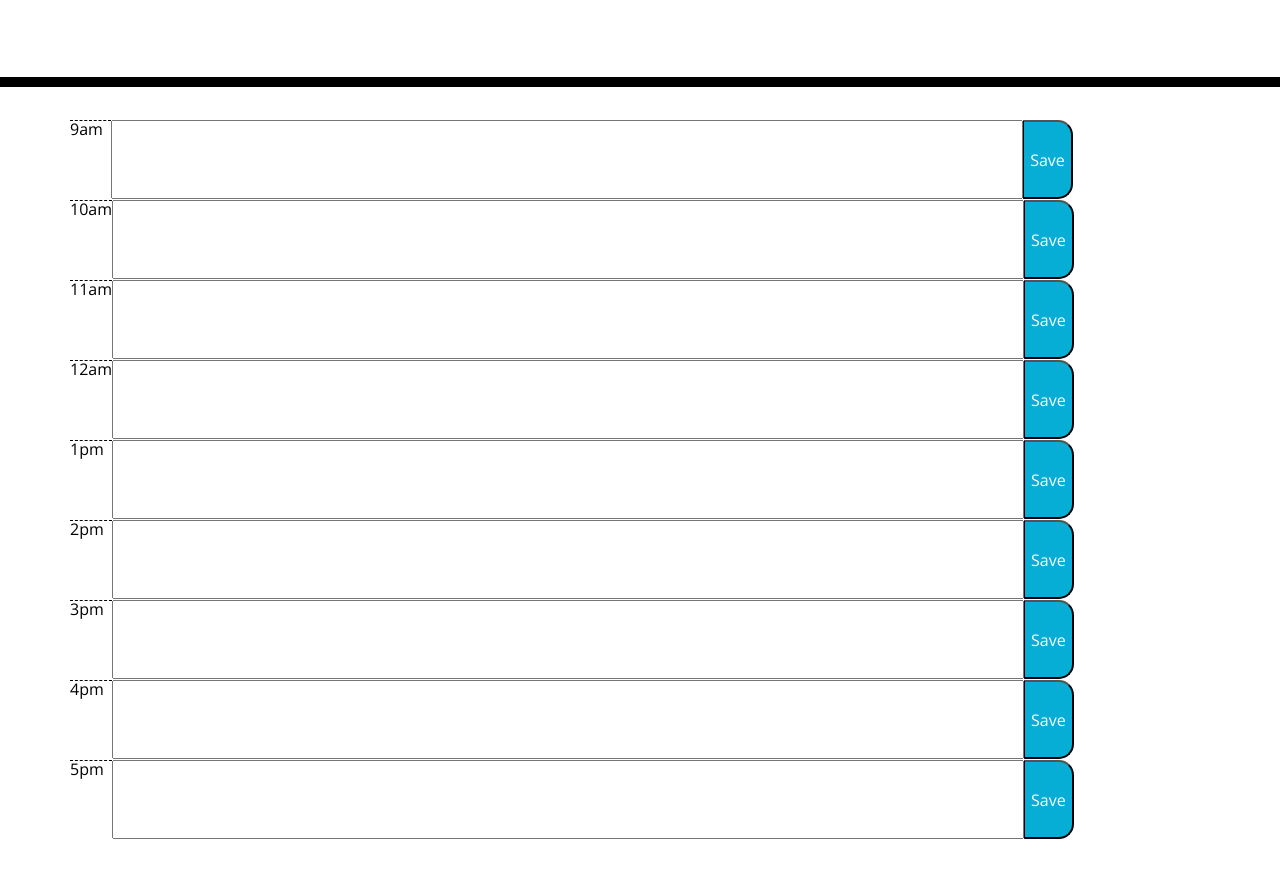
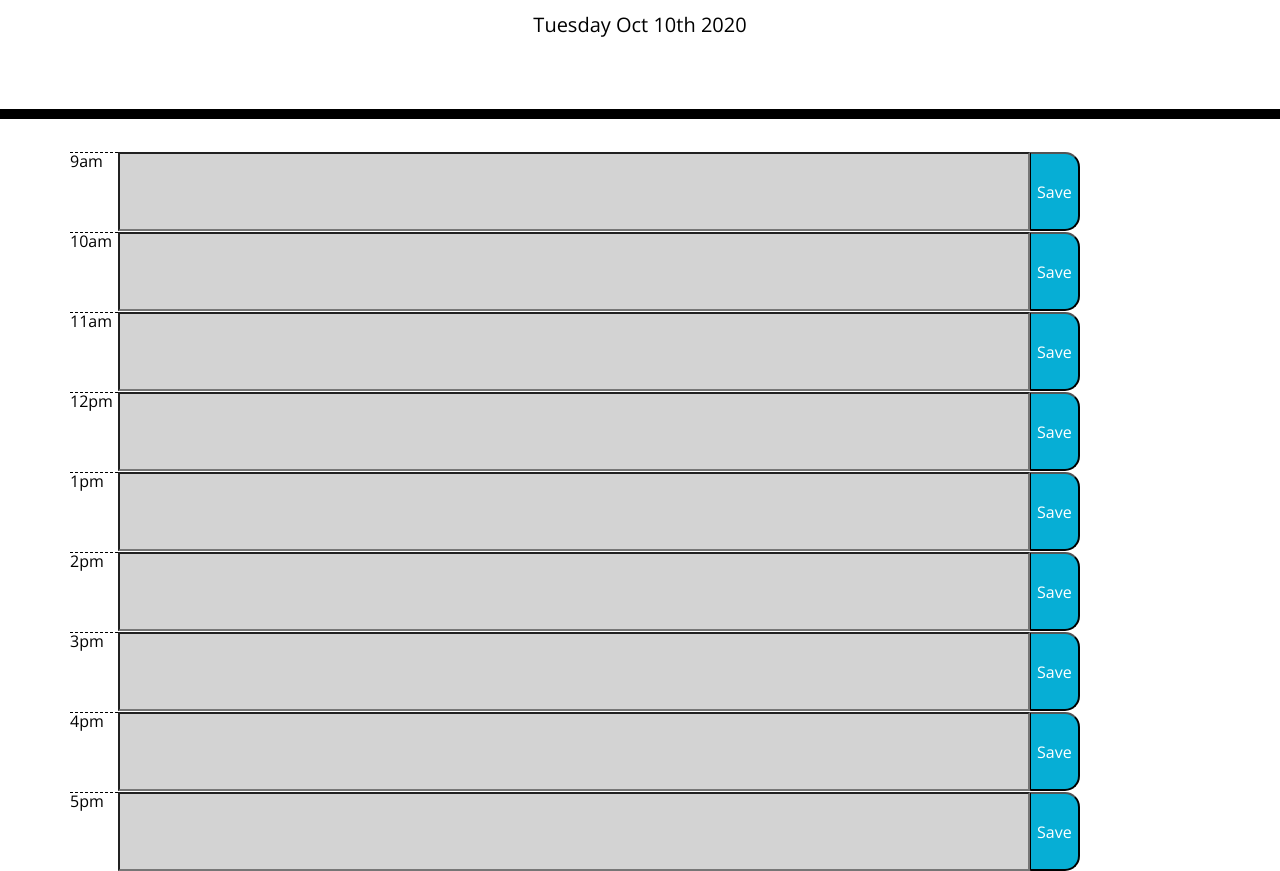
Before and after one commit to DustinErwin/Day-Scheduler, a plain HTML site: page index.html in a window 1280 px wide. Shown: the part 181-1052 px from the top of the page. Before the commit the page ends 1020 px from the top, so only its background shows below. Drawn offline with nearby package versions, Linux system fonts and the light colour scheme.

Commit message:
added code to build rest of page

```diff
--- /dev/null
+++ b/assets/script.js
@@ -0,0 +1,33 @@
+let timeBlk = $(".time-block");
+let hours = ["9am", "10am", "11am", "12pm", "1pm", "2pm", "3pm", "4pm", "5pm"];
+let m = moment();
+
+$("#currentDay").text(m.format("dddd MMM Mo YYYY"));
+
+//Populates page with time blocks
+for (let i = 0; i < 9; i++) {
+  let div = "<div id='" + i + "' class='row'></div>";
+  $("div.container").append(div);
+
+  let hour = "<p class='hour'>" + hours[i] + "</p>";
+
+  let input;
+  if ( i + 9 < m.format("H")) {
+    input = "<input class='text-center past time-block"+i+"'></input>";
+  } else if ( i + 9 === Math.floor(m.format("H"))) {
+    input = "<input class='text-center present time-block"+i+"'></input>";
+  } else {
+    input = "<input class='text-center future time-block"+i+"'></input>";
+  }
+
+  let btn = "<button class='saveBtn"+i+"'>Save</button>";
+
+  $("#" + i).append(hour, input, btn);
+}
+function saveTimeBlock () {
+  noteSave = $('input').prev()
+  note = noteSave.text()
+  console.log(note)
+
+}
+$('button').on('click', saveTimeBlock)
--- a/assets/style.css
+++ b/assets/style.css
@@ -25,7 +25,7 @@ body {
     white-space: pre-wrap;
   }
 
-  .time-block {
+  input {
     min-width: 80%;
     margin-bottom: 0em;
   }
@@ -37,11 +37,10 @@ body {
   }
 
   .hour {
-
-
     background-color: #ffffff;
     color: #000000;
     border-top: 1px dashed #000000;
+    min-width: 3em;
 
   }
 
@@ -60,7 +59,7 @@ body {
     color: white;
   }
 
-  .saveBtn {
+  button {
     border-left: 1px solid black;
     border-top-right-radius: 15px;
     border-bottom-right-radius: 15px;
@@ -68,7 +67,7 @@ body {
     color: white;
   }
 
-  .saveBtn i:hover {
+  button i:hover {
     font-size: 20px;
     transition: all 0.3s ease-in-out;
   }
--- a/index.html
+++ b/index.html
@@ -19,6 +19,7 @@
       rel="stylesheet"
     />
     <link rel="stylesheet" href="./assets/style.css" />
+    <script  defer src="assets/script.js"></script>
     <title>Work Day Scheduler</title>
   </head>
 
@@ -26,66 +27,11 @@
     <header class="jumbotron">
       <h1 class="display-3">Work Day Scheduler</h1>
       <p class="lead">A simple calendar app for scheduling your work day</p>
-      <p id="currentDay" class="lead"></p>
+      <h1 id="currentDay" class="lead"></h1>
     </header>
     <div class="container">
-      <div class='row'>
-        <p class='hour'>9am  </p>
-        <input class='text-center time-block'>
-      </input>
-        <button class='saveBtn'>Save</button>
-      </div>
-      <div class='row'>
-        <p class='hour'>10am</p>
-        <input class='text-center time-block'>
-      </input>
-        <button class='saveBtn'>Save</button>
-      </div>
-      <div class='row'>
-        <p class='hour'>11am</p>
-        <input class='text-center time-block'>
-      </input>
-        <button class='saveBtn'>Save</button>
-      </div>
-      <div class='row'>
-        <p class='hour'>12am</p>
-        <input class='text-center time-block'>
-      </input>
-        <button class='saveBtn'>Save</button>
-      </div>
-      <div class='row'>
-        <p class='hour'>1pm  </p>
-        <input class='text-center time-block'>
-      </input>
-        <button class='saveBtn'>Save</button>
-      </div>
-      <div class='row'>
-        <p class='hour'>2pm  </p>
-        <input class='text-center time-block'>
-      </input>
-        <button class='saveBtn'>Save</button>
-      </div>
-      <div class='row'>
-        <p class='hour'>3pm  </p>
-        <input class='text-center time-block'>
-      </input>
-        <button class='saveBtn'>Save</button>
-      </div>
-      <div class='row'>
-        <p class='hour'>4pm  </p>
-        <input class='text-center time-block'>
-      </input>
-        <button class='saveBtn'>Save</button>
-      </div>
-      <div class='row'>
-        <p class='hour'>5pm  </p>
-        <input class='text-center time-block'>
-      </input>
-        <button class='saveBtn'>Save</button>
-      </div>
-
     </div>
-
+    <script> src="assets/script.js"</script>
     <script src="https://code.jquery.com/jquery-3.4.1.min.js"></script>
     <script src="https://cdnjs.cloudflare.com/ajax/libs/moment.js/2.24.0/moment.min.js"></script>
   </body>
```
